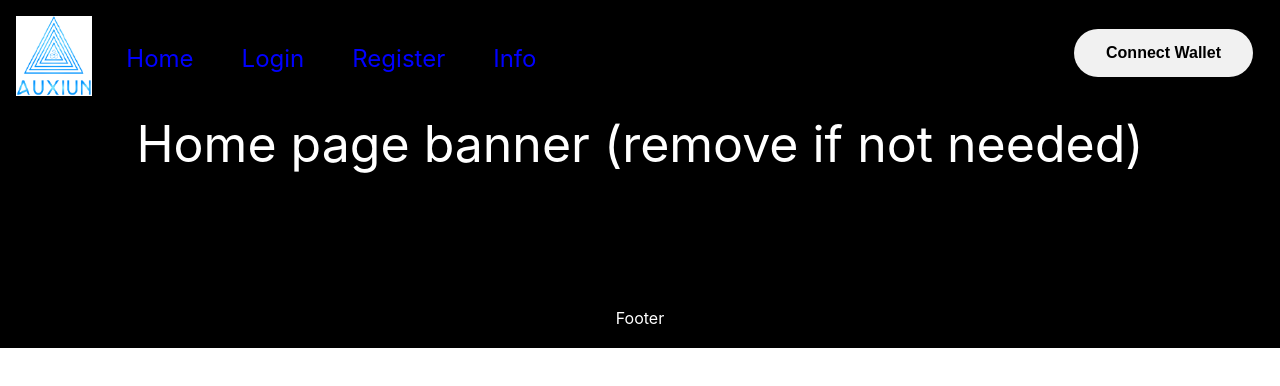
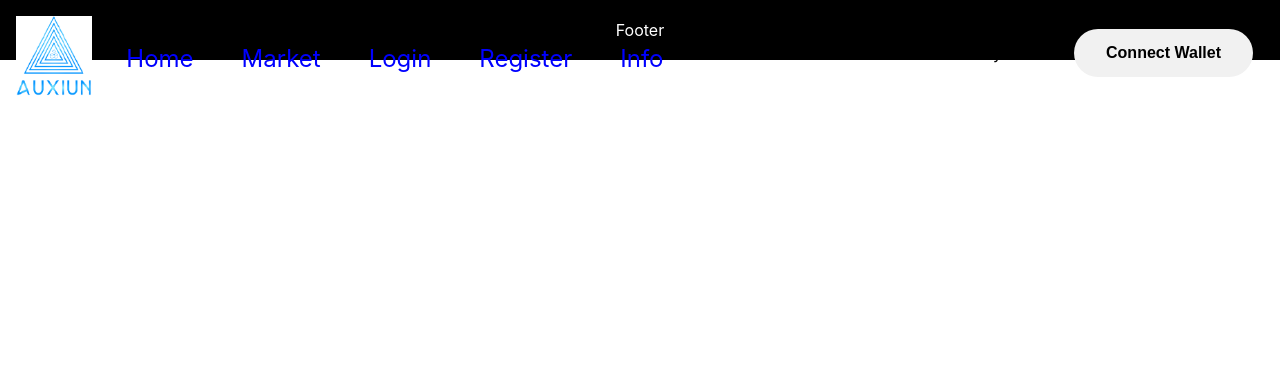
Before and after one commit to seantan1/Auxiun-webpage, a React (Create React App) app: page /Market in a window 1280 px wide. Before the commit this address led to /. Shown: the top 386 px of the page. Built offline with nearby package versions, Linux system fonts and the light colour scheme.

Commit message:
[Feat] Marketplace nav init

```diff
--- a/src/App.js
+++ b/src/App.js
@@ -15,6 +15,9 @@ import ProfileWindow from './components/navbar-components/ProfileWindow';
 
 // home
 import HomeBanner from './components/home-components/Banner';
+
+// market
+import MarketPlace from './components/marketplace-components/MarketPlace';
 
 // login
 import Login from './components/login-components/Login';
@@ -200,6 +203,9 @@ function App() {
                         <Route exact path='/'>
                             <HomeBanner />
                         </Route>
+                        <Route exact path='/Market'>
+                            <MarketPlace />
+                        </Route>
                         <Route exact path='/login'>
                             <Login />
                         </Route>
--- /dev/null
+++ b/src/components/marketplace-components/MarketPlace.js
@@ -0,0 +1,11 @@
+import React from 'react'
+
+function MarketPlace() {
+    return (
+        <div>
+
+        </div>
+    )
+}
+
+export default MarketPlace
--- a/src/components/navbar-components/Navbar.js
+++ b/src/components/navbar-components/Navbar.js
@@ -54,6 +54,7 @@ const Navbar = (props) => {
 
                         <div className="nav navbar-links">
                             <a style={{ color: fontColor }} href="/">Home</a>
+                            <a style={{ color: fontColor }} href="/market">Market</a>
                             <a style={{ color: fontColor }} href="/login">Login</a>
                             <a style={{ color: fontColor }} href="/register">Register</a>
                             <a style={{ color: fontColor }} href="/info">Info</a>
--- a/src/components/navbar-components/NavlinksWindow.js
+++ b/src/components/navbar-components/NavlinksWindow.js
@@ -30,6 +30,11 @@ export default function NavlinksWindow(props) {
                                     <p className="navlinks-text">Home</p>
                                 </div>
                             </a>
+                            <a href="/market">
+                                <div className="navlinks-option-container">
+                                    <p className="navlinks-text">Market</p>
+                                </div>
+                            </a>
                             <a href="/login">
                                 <div className="navlinks-option-container">
                                     <p className="navlinks-text">Login</p>
```
Also changed, not shown: 1 other file (tests, documents, lock files or other folders).
